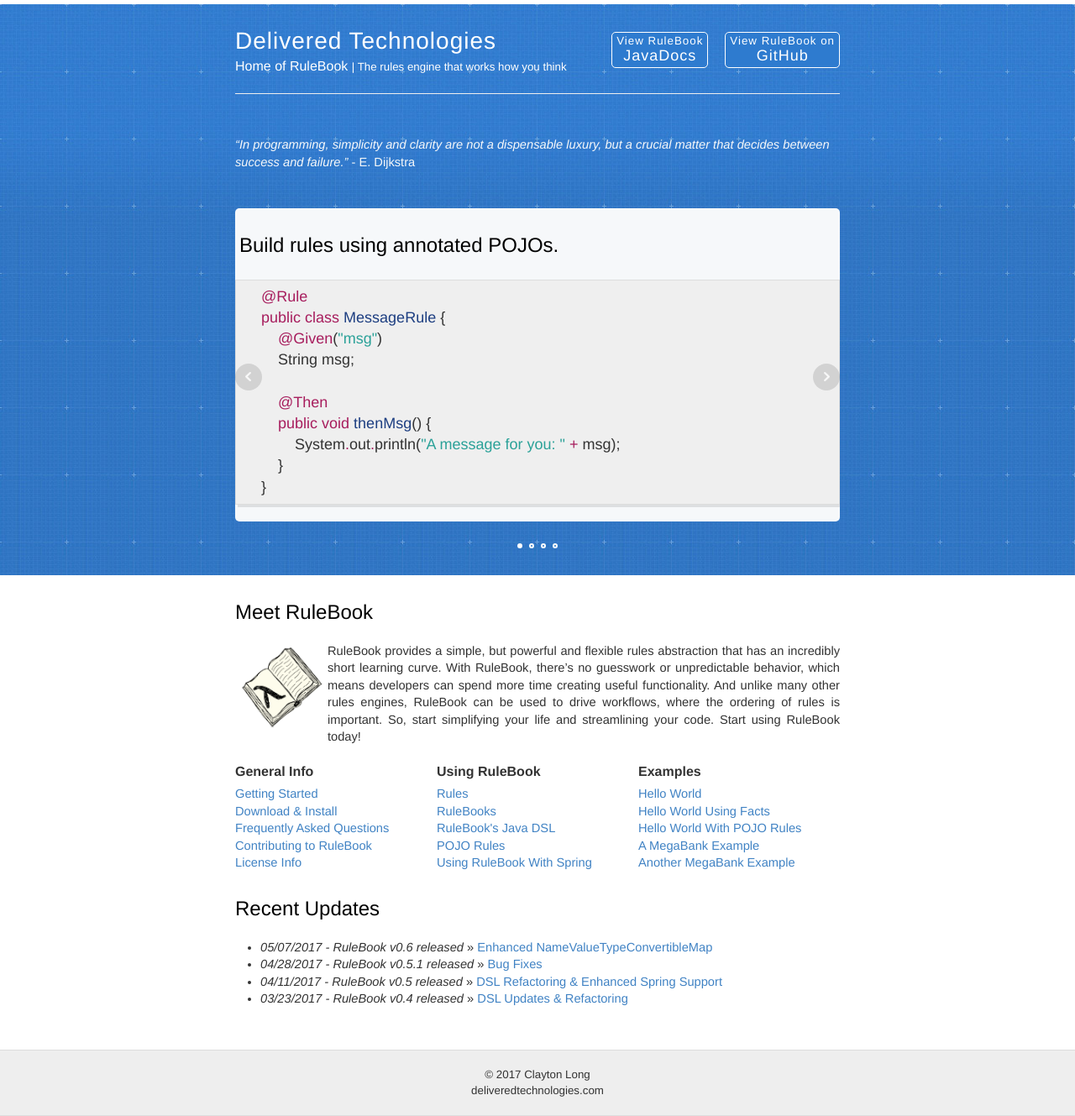
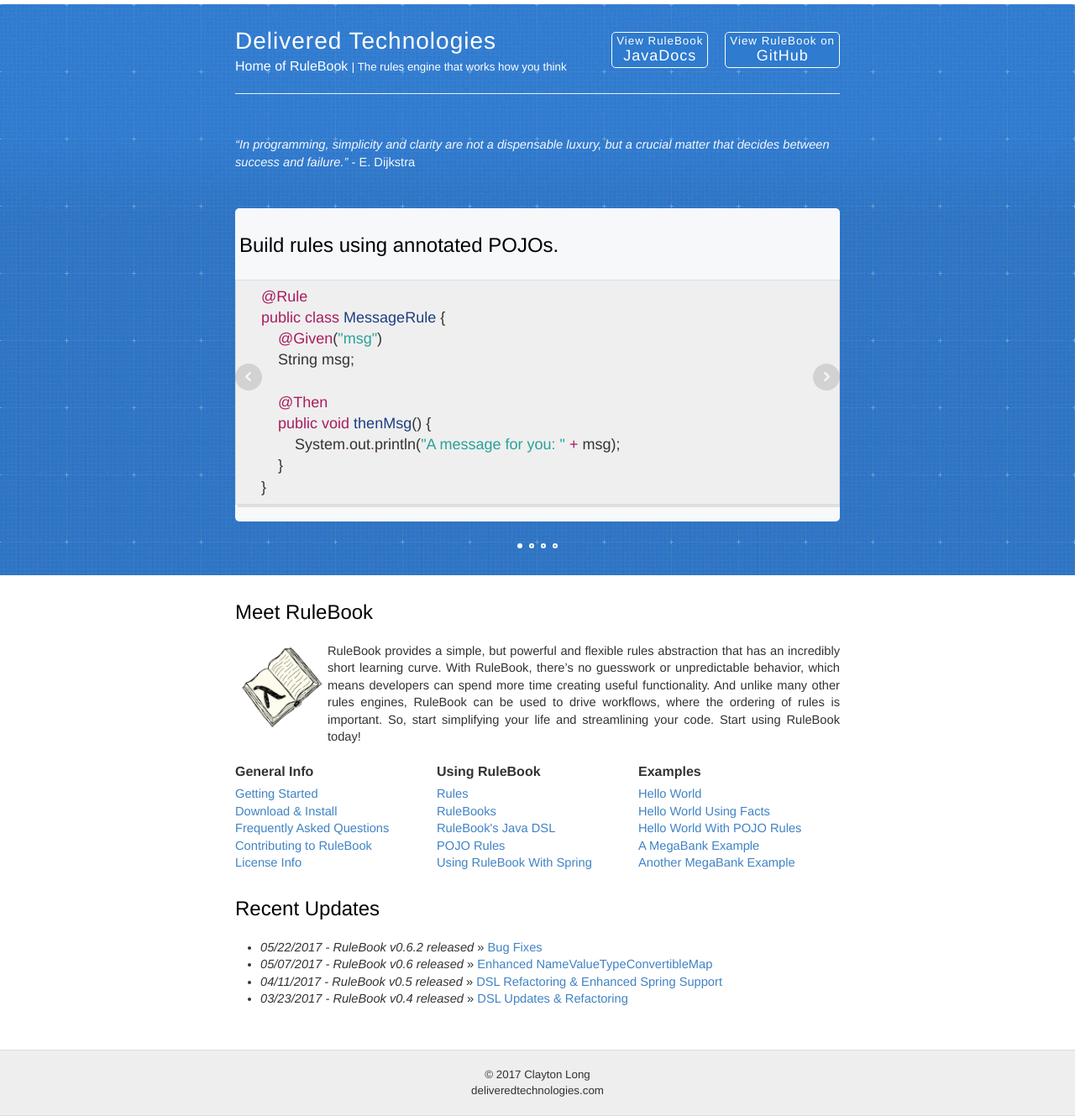
Before and after one commit to deliveredtechnologies/deliveredtechnologies.github.io, a Jekyll site: the page built from index.html, in a window 1280 px wide. Shown: the whole page at 84% size. Built offline with Jekyll 4.4.1, drawn with Linux system fonts in a browser that asks for light colours; nearby versions of some CDN libraries.

Commit message:
added a link to the v0.6.2 release

```diff
--- a/_layouts/default.html
+++ b/_layouts/default.html
@@ -141,8 +141,8 @@
         </table>
         <h2>Recent Updates</h2>
         <ul>
+            <li><i>05/22/2017 - RuleBook v0.6.2 released</i> » <a href="https://github.com/rulebook-rules/rulebook/releases/tag/v0.6.2">Bug Fixes</a></li>
             <li><i>05/07/2017 - RuleBook v0.6 released</i> » <a href="https://github.com/rulebook-rules/rulebook/releases/tag/v0.6">Enhanced NameValueTypeConvertibleMap</a></li>
-            <li><i>04/28/2017 - RuleBook v0.5.1 released</i> » <a href="https://github.com/rulebook-rules/rulebook/releases/tag/v0.5.1">Bug Fixes</a></li>
             <li><i>04/11/2017 - RuleBook v0.5 released</i> » <a href="https://github.com/rulebook-rules/rulebook/releases/tag/v0.5">DSL Refactoring & Enhanced Spring Support</a></li>
             <li><i>03/23/2017 - RuleBook v0.4 released</i> » <a href="https://github.com/rulebook-rules/rulebook/releases/tag/v0.4">DSL Updates & Refactoring</a></li>
         </ul>
```
